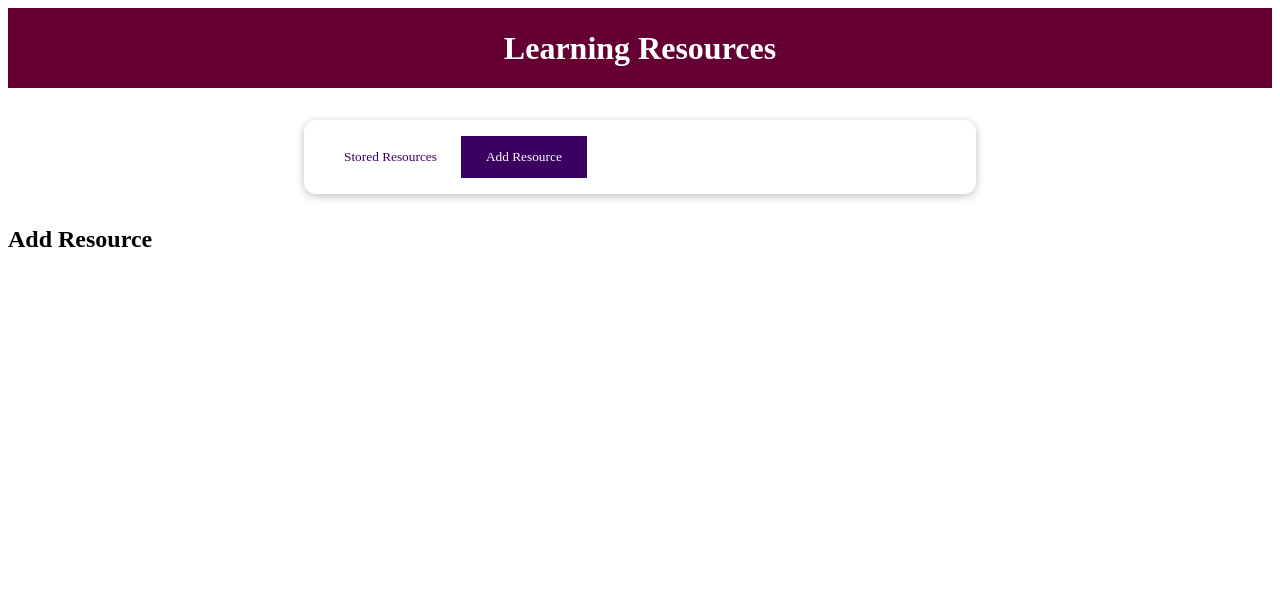
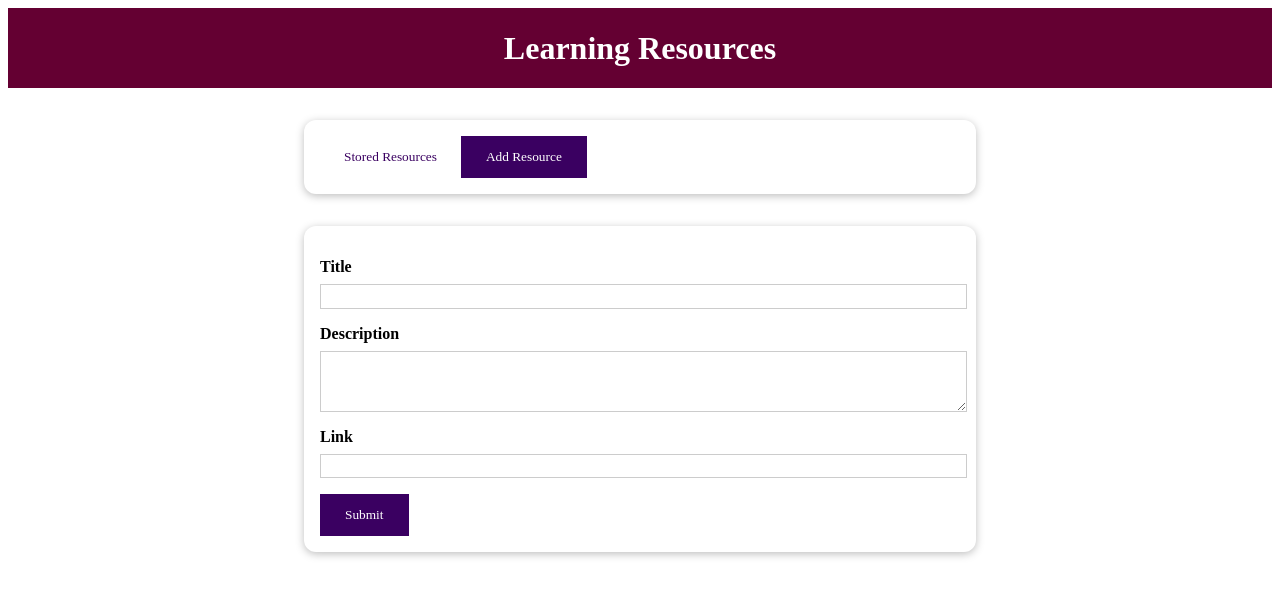
Before and after one commit to DanioFiore/learning-resources-app, a Vue app: page / in a window 1280 px wide. Both pictures are taken after a click on the button "Add Resource". Shown: the top 596 px of the page. Built offline with nearby package versions, Linux system fonts and the light colour scheme.

Commit message:
added the form that allows me to insert a new resources, capture the insert datas and push them into the array of resources

```diff
--- a/src/components/UI/BaseButton.vue
+++ b/src/components/UI/BaseButton.vue
@@ -1,5 +1,5 @@
 <template>
-  <button :type="type" :class="mode">
+  <button :class="mode">
     <slot></slot>
   </button>
 </template>
--- a/src/components/learning-resources/AddResource.vue
+++ b/src/components/learning-resources/AddResource.vue
@@ -1,5 +1,68 @@
 <template>
-    <h2>
-        Add Resource
-    </h2>
+  <base-card>
+    <form @submit.prevent="fetchData">
+      <div class="form-control">
+        <label for="title">Title</label>
+        <input type="text" name="title" id="title" ref="inputTitle" />
+      </div>
+      <div class="form-control">
+        <label for="description">Description</label>
+        <textarea name="description" id="description" rows="3" ref="inputDescription" ></textarea>
+      </div>
+      <div class="form-control">
+        <label for="link">Link</label>
+        <input type="url" name="link" id="link" ref="inputLink" />
+      </div>
+      <base-button type="submit">Submit</base-button>
+    </form>
+  </base-card>
 </template>
+
+<script>
+export default {
+    inject: ['addResource'],
+
+    methods: {
+        fetchData() {
+            const newId = Math.floor(Math.random() * (100 - 3) + 3);
+            const enteredTitle = this.$refs.inputTitle.value;
+            const enteredDescription= this.$refs.inputDescription.value;
+            const enteredLink = this.$refs.inputLink.value;
+
+            this.addResource(newId, enteredTitle, enteredDescription, enteredLink);
+
+            this.$refs.inputTitle.value = '';
+            this.$refs.inputDescription.value = '';
+            this.$refs.inputLink.value = '';
+        }
+    }
+}
+</script>
+
+<style scoped>
+label {
+  font-weight: bold;
+  display: block;
+  margin-bottom: 0.5rem;
+}
+
+input,
+textarea {
+  display: block;
+  width: 100%;
+  font: inherit;
+  padding: 0.15rem;
+  border: 1px solid #ccc;
+}
+
+input:focus,
+textarea:focus {
+  outline: none;
+  border-color: #3a0061;
+  background-color: #f7ebff;
+}
+
+.form-control {
+  margin: 1rem 0;
+}
+</style>
--- a/src/components/learning-resources/TheResources.vue
+++ b/src/components/learning-resources/TheResources.vue
@@ -1,13 +1,19 @@
 <template>
   <base-card>
-    <base-button @click="setSelectedTab('stored-resources')"
-      :mode="storedResButtonMode">Stored Resources</base-button
+    <base-button
+      @click="setSelectedTab('stored-resources')"
+      :mode="storedResButtonMode"
+      >Stored Resources</base-button
     >
-    <base-button @click="setSelectedTab('add-resource')"
-      :mode="addResButtonMode">Add Resource</base-button
+    <base-button
+      @click="setSelectedTab('add-resource')"
+      :mode="addResButtonMode"
+      >Add Resource</base-button
     >
   </base-card>
-  <component :is="selectedTab"></component>
+  <keep-alive>
+    <component :is="selectedTab" @adding-resource="addResource"></component>
+  </keep-alive>
 </template>
 
 <script>
@@ -21,7 +27,7 @@ export default {
     },
     addResButtonMode() {
       return this.selectedTab === 'add-resource' ? null : 'flat';
-        }
+    },
   },
   components: {
     StoredResources,
@@ -32,13 +38,13 @@ export default {
       selectedTab: 'stored-resources',
       storedResources: [
         {
-          id: 'vue-guide',
+          id: 1,
           title: 'Vue Official Guide',
           description: 'The official guide of vue.js',
           link: 'https://vuejs.org',
         },
         {
-          id: 'google',
+          id: 2,
           title: 'Google',
           description: 'Learn to google',
           link: 'https://google.com',
@@ -50,13 +56,24 @@ export default {
   provide() {
     return {
       resources: this.storedResources,
-    }
+      addResource: this.addResource,
+    };
   },
 
   methods: {
     setSelectedTab(tab) {
       this.selectedTab = tab;
     },
+
+    addResource(id, title, description, link) {
+      this.storedResources.unshift({
+        id: id,
+        title: title,
+        description: description,
+        link: link,
+      });
+      this.selectedTab = 'stored-resources';
+    },
   },
 };
 </script>
```
Lines whose indentation alone changed are shown as unchanged.
